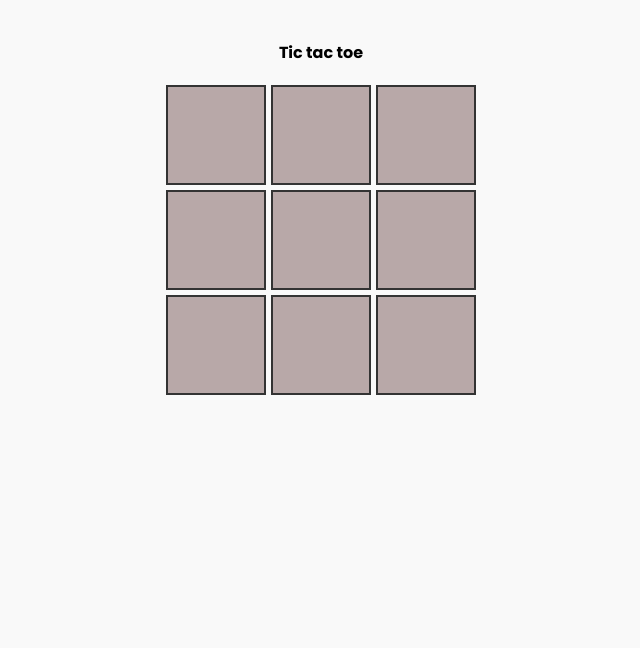
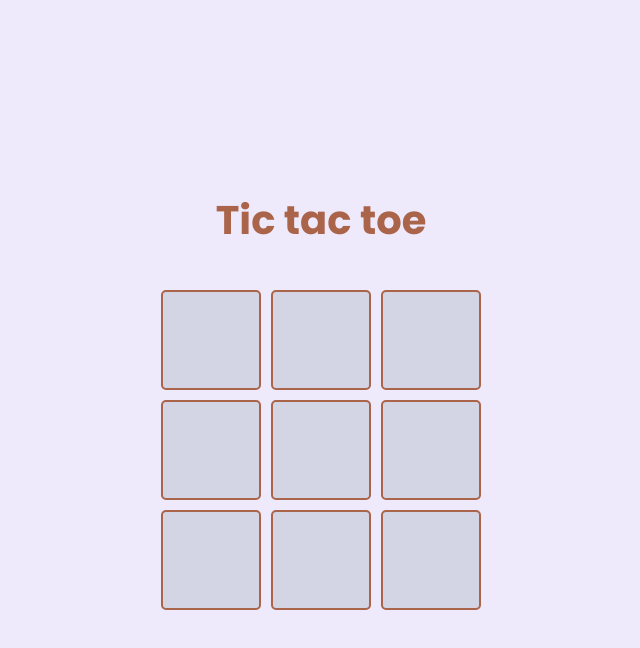
Before and after one commit to raory1/tic-tac-toe, a plain HTML site: page index.html in a window 1280 px wide. Shown: the whole page, without its empty margins (319-959 px from the left). Drawn offline with Linux system fonts and the light colour scheme.

Commit message:
style: update game UI (colors, spacing and typograph)

```diff
--- a/styles.css
+++ b/styles.css
@@ -23,30 +23,44 @@
 }
 
 body {
-  font-family: sans-serif;
+  background-color: var(--background);
+  color: var(--text-secondary);
   display: flex;
   flex-direction: column;
   align-items: center;
-  background: #f9f9f9;
+  justify-content: center;
+  height: 100vh;
 }
 
 h1 {
-  margin-top: 40px;
+  font-size: 2.5rem;
+  margin-bottom: 20px;
+  color: var(--text);
+}
+button {
+  background-color: var(--primary);
+  color: var(--text-secondary);
+  border: none;
+  padding: 10px 20px;
+  font-size: 1.2rem;
+  cursor: pointer;
+  border-radius: 5px;
+  transition: background-color 0.3s ease;
 }
 
 #board {
   display: grid;
-  grid-template-columns: repeat(3, 100px);
-  grid-template-rows: repeat(3, 100px);
-  gap: 5px;
+  grid-template-columns: repeat(3, 1fr);
+  gap: 10px;
   margin-top: 20px;
 }
 
 .cell {
   width: 100px;
   height: 100px;
-  background: rgb(184, 168, 168);
-  border: 2px solid #333;
+  background-color: var(--gray);
+  color: var(--text);
+  border: 2px solid var(--primary);
   font-size: 2rem;
   display: flex;
   align-items: center;
@@ -57,7 +71,7 @@ h1 {
 }
 
 .cell:hover {
-  background-color: #743030;
+  background-color: var(--secondary);
 }
 
 .cell:disabled{
@@ -67,7 +81,3 @@ h1 {
   color: #999;
   opacity: 0.6;
 }
-
-.cell:disabled:hover{
-  background-color: #f0f0f0;
-}
```
